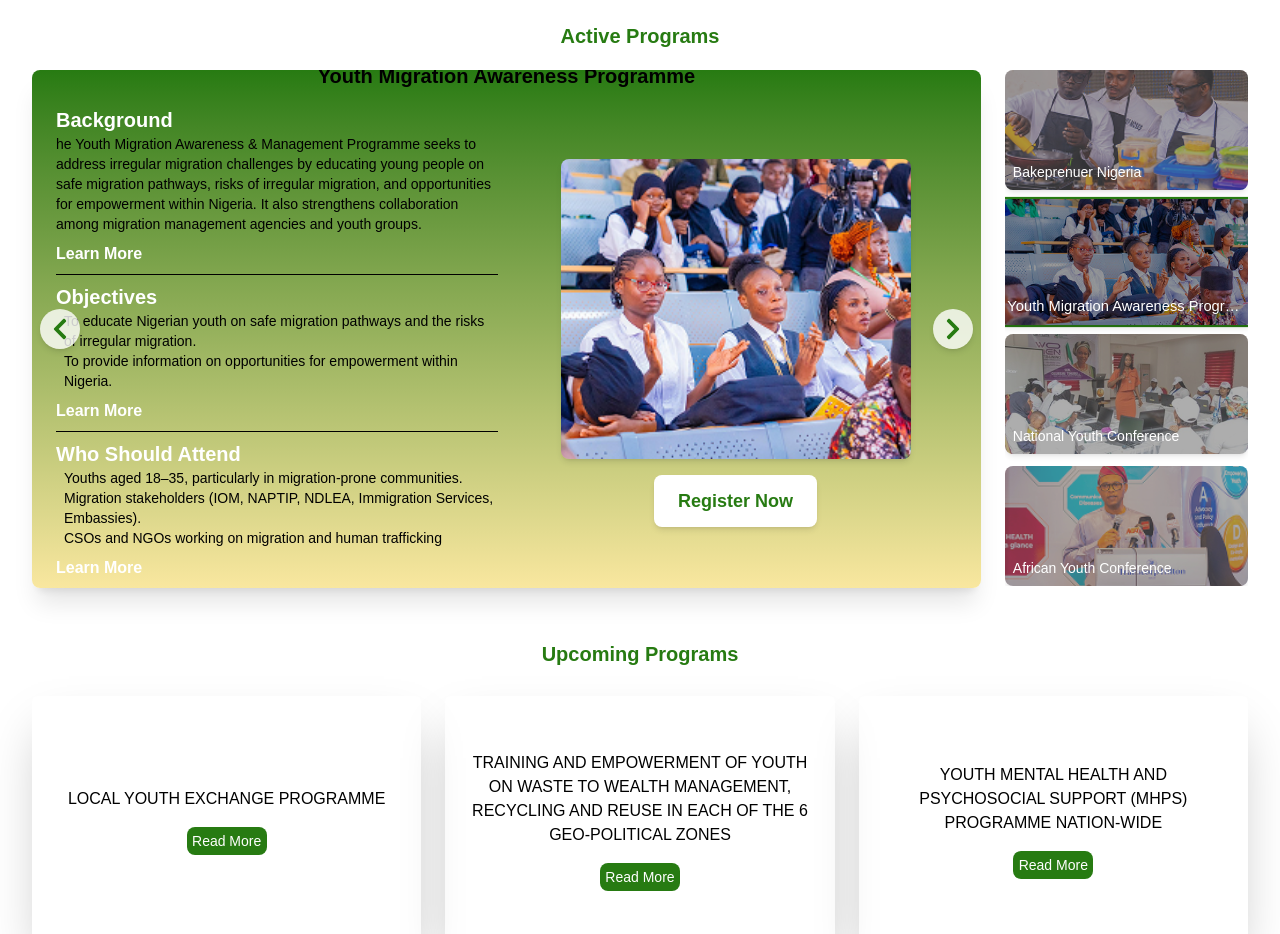
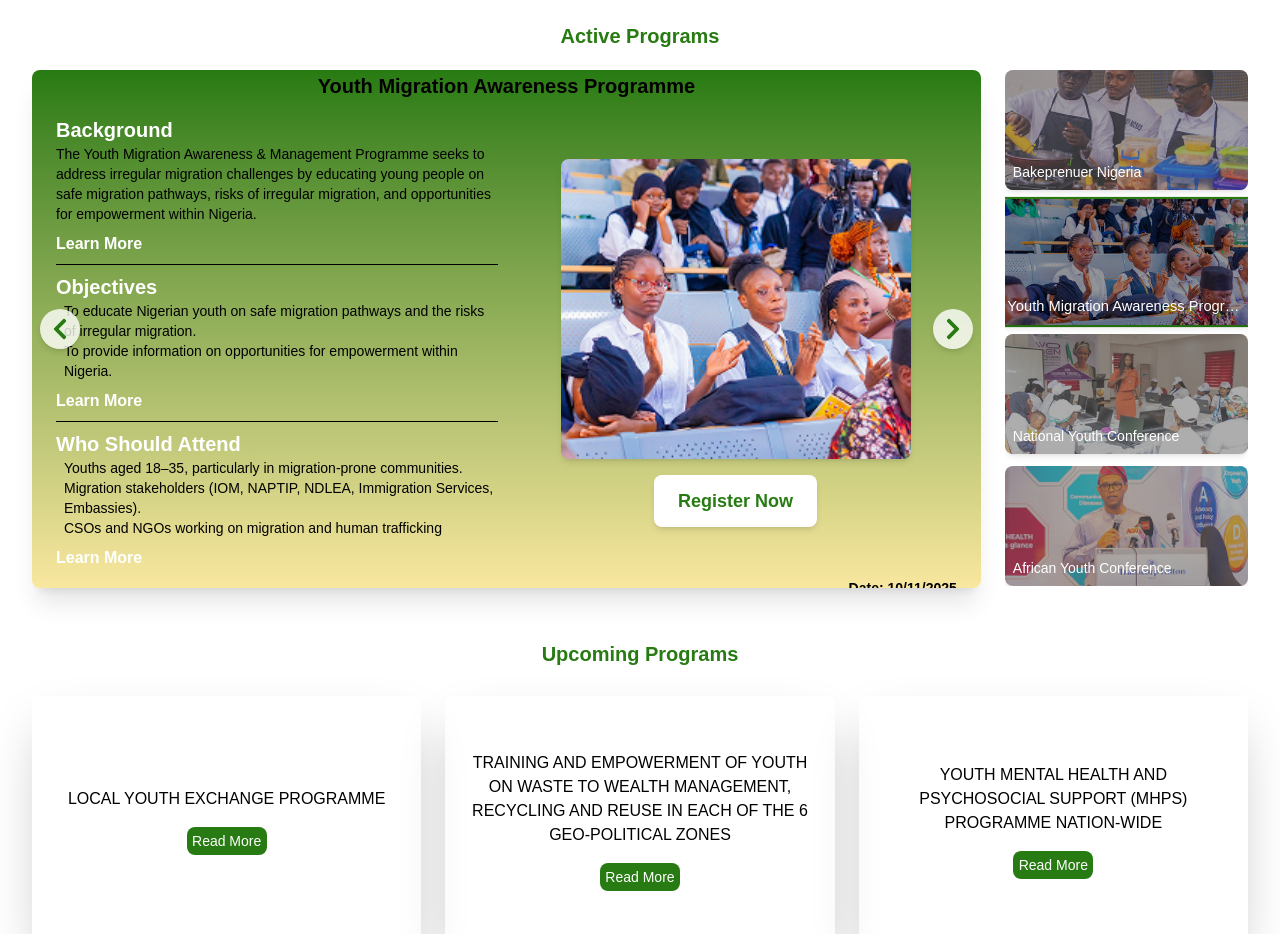
Before and after one commit to Blaziod/urep-frontend, a Next.js app: page / in a window 1280 px wide. Shown: the part 781-1715 px from the top of the page. Built offline with nearby package versions, Linux system fonts and the light colour scheme.

Commit message:
fix: typos

```diff
--- a/src/app/page.tsx
+++ b/src/app/page.tsx
@@ -17,8 +17,7 @@ export default function Home() {
           '                        initiative focused on the baking and confectionery industry.\n' +
           '                        It seeks to equip young Nigerians with practical baking skills\n' +
           '                        to enable them to start or expand small-scale businesses,\n' +
-          '                        create job opportunities, and\n' +
-          '                        contribute to reducing unemployment.',
+          '                        create job opportunities,',
       objectives: [
         'To provide Nigerian youths with modern baking and confectionery skills aligned with industry standards.',
         'To promote entrepreneurship and self-reliance through practical, hands-on learning.'
@@ -27,7 +26,6 @@ export default function Home() {
         'Youths (18–35 years) interested in baking, confectionery, or food business',
         'Young entrepreneurs or graduates seeking hands-on skills to start a business ',
         'Unemployed youths seeking self-reliance through vocational training',
-        'Youth-focused organizations supporting entrepreneurship',
       ],
       mainImage: '/images/cooking_chefs.png',
       thumbnailImage: '/images/chef_small.png',
@@ -37,10 +35,9 @@ export default function Home() {
     {
       id: 'youth_migration',
       title: 'Youth Migration Awareness Programme',
-      background: 'he Youth Migration Awareness & Management Programme seeks to address irregular\n' +
+      background: 'The Youth Migration Awareness & Management Programme seeks to address irregular\n' +
           '                        migration challenges by educating young people on safe migration pathways, risks of irregular\n' +
-          '                        migration, and opportunities for empowerment within Nigeria. It also strengthens collaboration\n' +
-          '                        among migration management agencies and youth groups.',
+          '                        migration, and opportunities for empowerment within Nigeria.',
       objectives: [
         'To educate Nigerian youth on safe migration pathways and the risks of irregular migration.',
         'To provide information on opportunities for empowerment within Nigeria.'
```
